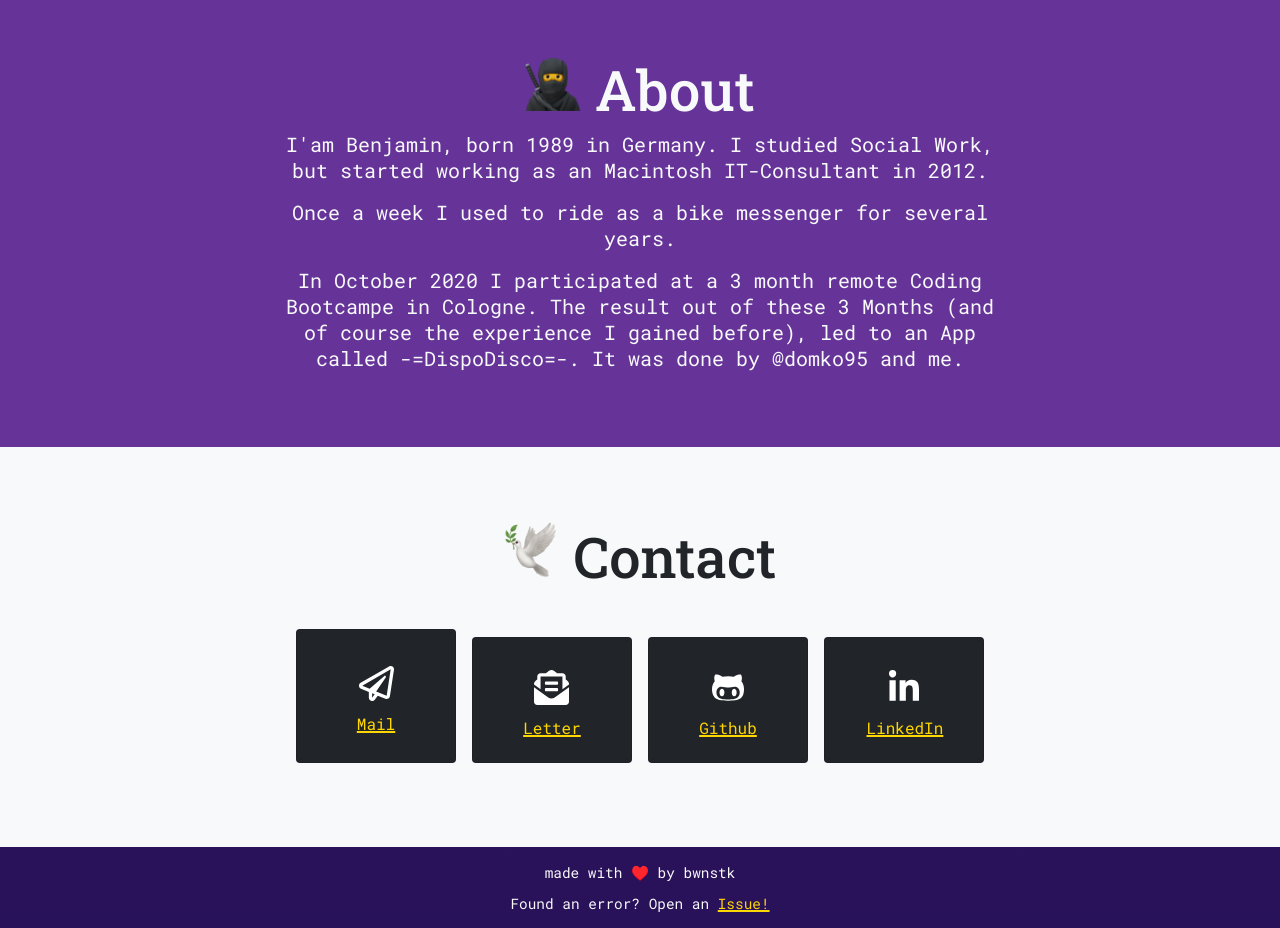
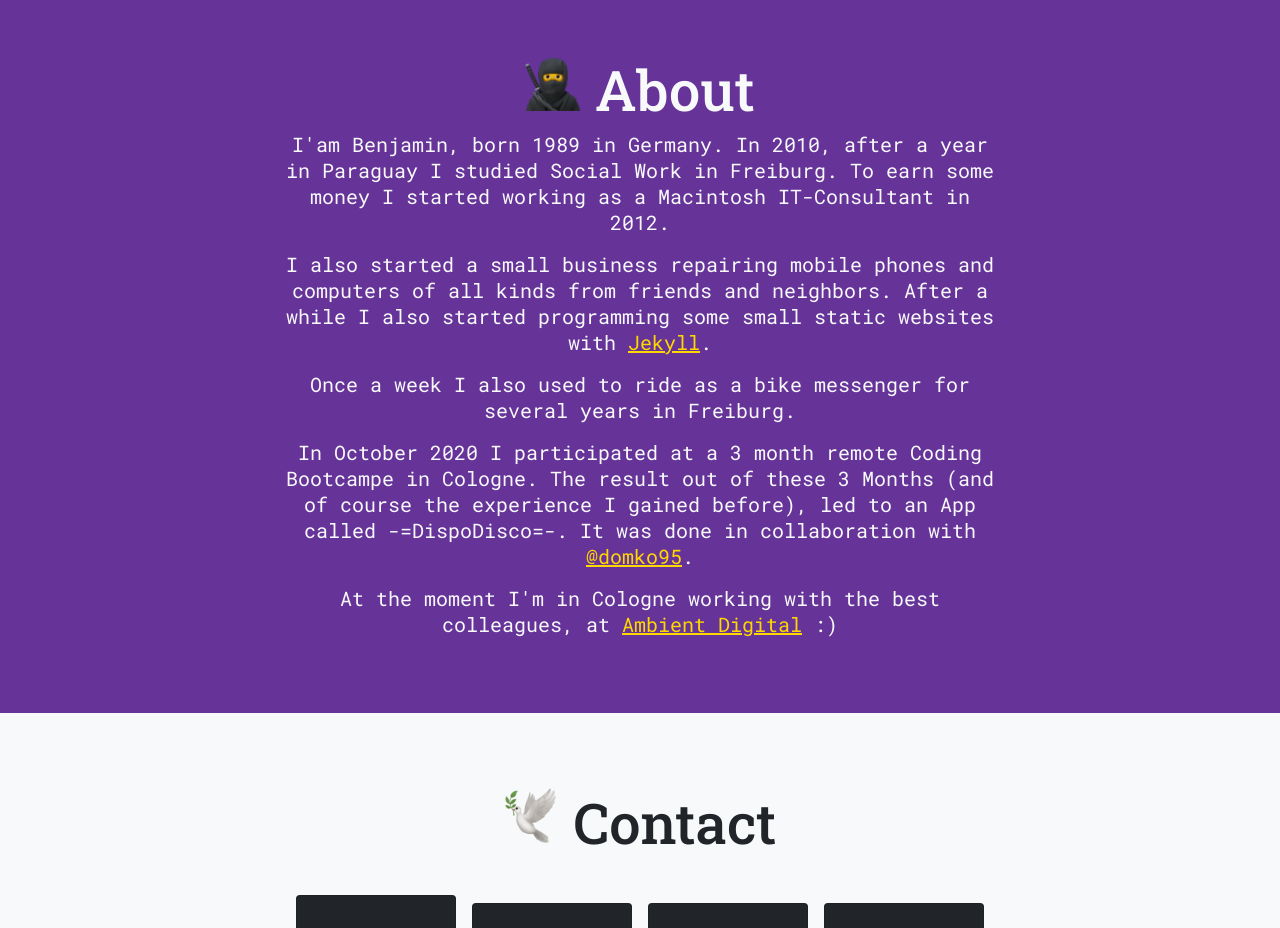
Before and after one commit to bwnstck/portfolio-react, a React (Create React App) app: page / in a window 1280 px wide. Shown: the part 2920-3848 px from the top of the page. Built offline with nearby package versions, Linux system fonts and the light colour scheme.

Commit message:
:art: Change about-text

```diff
--- a/src/screens/AboutMe.js
+++ b/src/screens/AboutMe.js
@@ -12,15 +12,30 @@
       </h2>
       <TextContainer>
         <p>
-          I'am Benjamin, born 1989 in Germany. I studied Social Work, but
-          started working as an Macintosh IT-Consultant in 2012.
+          I'am Benjamin, born 1989 in Germany. In 2010, after a year in Paraguay
+          I studied Social Work in Freiburg. To earn some money I started
+          working as a Macintosh IT-Consultant in 2012.
         </p>
-        <p>Once a week I used to ride as a bike messenger for several years.</p>
+        <p>
+          I also started a small business repairing mobile phones and computers
+          of all kinds from friends and neighbors. After a while I also started
+          programming some small static websites with{" "}
+          <a href="https://jekyllrb.com/">Jekyll</a>.
+          <p>
+            Once a week I also used to ride as a bike messenger for several
+            years in Freiburg.
+          </p>
+        </p>
         <p>
           In October 2020 I participated at a 3 month remote Coding Bootcampe in
           Cologne. The result out of these 3 Months (and of course the
           experience I gained before), led to an App called -=DispoDisco=-. It
-          was done by @domko95 and me.
+          was done in collaboration with{" "}
+          <a href="https://github.com/domko95">@domko95</a>.
+        </p>
+        <p>
+          At the moment I'm in Cologne working with the best colleagues, at{" "}
+          <a href="https://ambient.digital">Ambient Digital</a> :)
         </p>
       </TextContainer>
     </Container>
```
